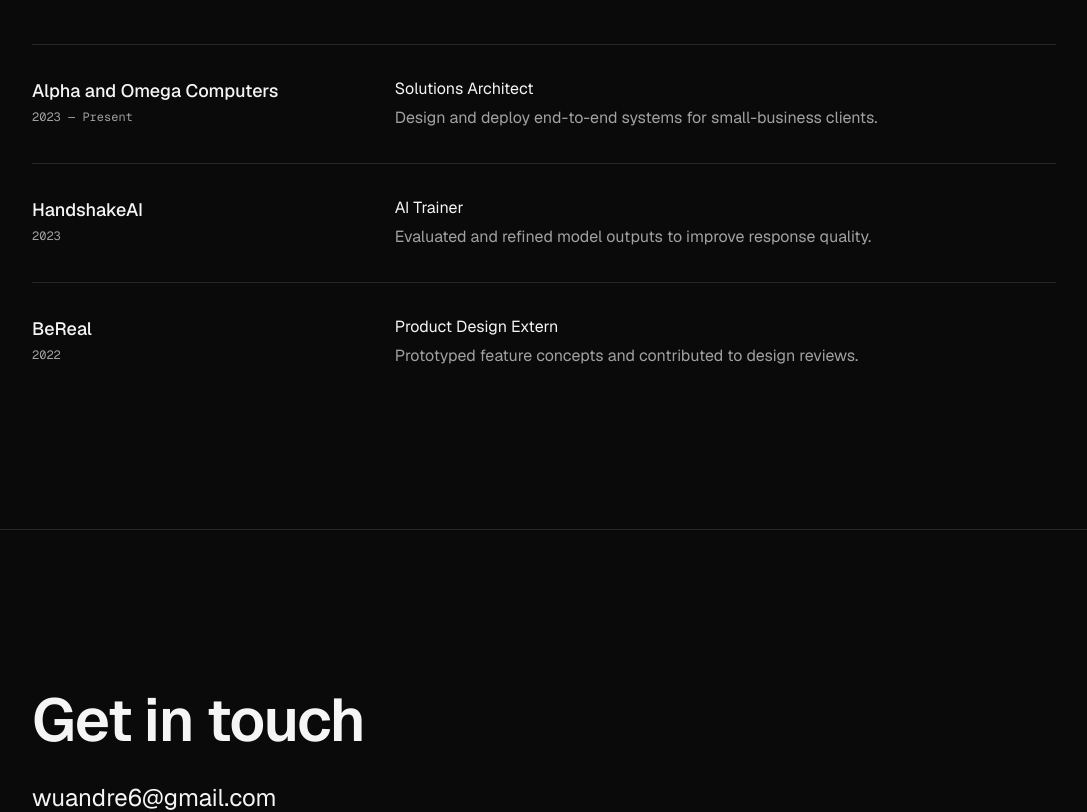
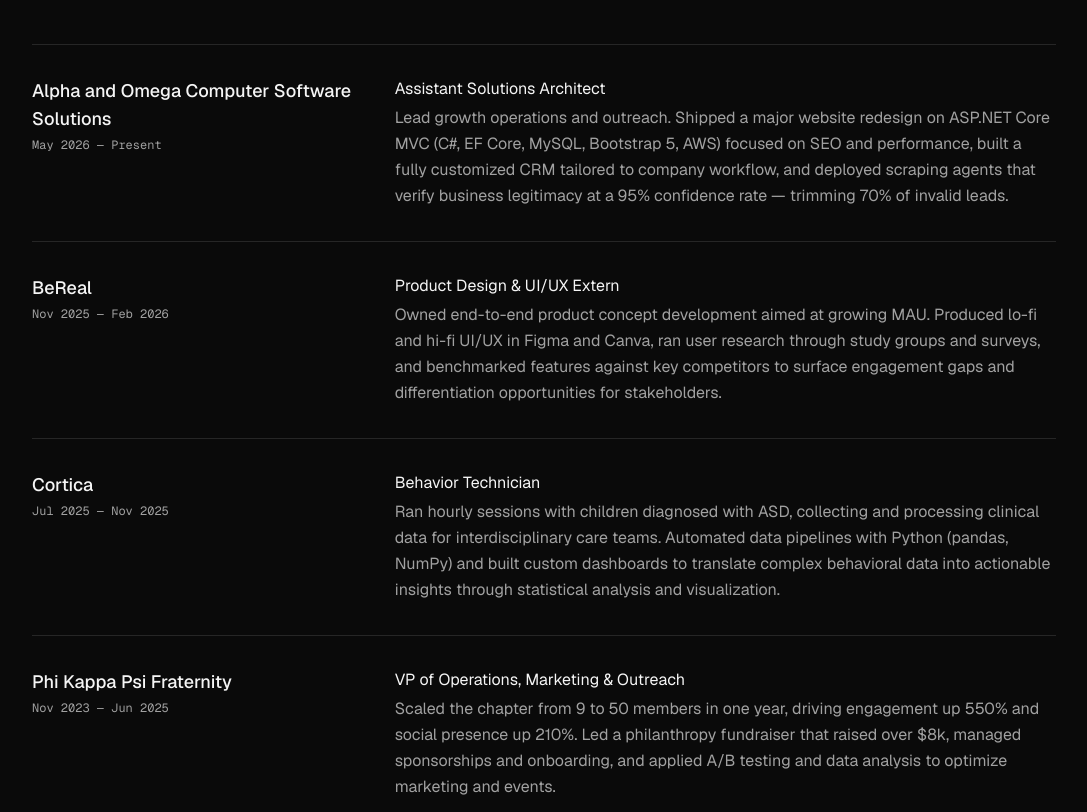
Before and after one commit to andre31517912/portfolio, a Next.js app: page / in a window 1280 px wide. Shown: the part 4441-5253 px from the top of the page, without its empty margins (96-1183 px from the left). Built offline with nearby package versions, Linux system fonts and the light colour scheme.

Commit message:
feat: update and expand professional experience details
Co-authored-by: andre31517912 <142716377+andre31517912@users.noreply.github.com>

```diff
--- a/content.ts
+++ b/content.ts
@@ -551,25 +551,39 @@ export type Experience = {
 
 export const experience: Experience[] = [
   {
-    company: "Alpha and Omega Computers",
-    role: "Solutions Architect",
-    date: "2023 — Present",
+    company: "Alpha and Omega Computer Software Solutions",
+    role: "Assistant Solutions Architect",
+    date: "May 2026 — Present",
     description:
-      "Design and deploy end-to-end systems for small-business clients.",
-  },
-  {
-    company: "HandshakeAI",
-    role: "AI Trainer",
-    date: "2023",
-    description:
-      "Evaluated and refined model outputs to improve response quality.",
+      "Lead growth operations and outreach. Shipped a major website redesign on ASP.NET Core MVC (C#, EF Core, MySQL, Bootstrap 5, AWS) focused on SEO and performance, built a fully customized CRM tailored to company workflow, and deployed scraping agents that verify business legitimacy at a 95% confidence rate — trimming 70% of invalid leads.",
   },
   {
     company: "BeReal",
-    role: "Product Design Extern",
-    date: "2022",
+    role: "Product Design & UI/UX Extern",
+    date: "Nov 2025 — Feb 2026",
     description:
-      "Prototyped feature concepts and contributed to design reviews.",
+      "Owned end-to-end product concept development aimed at growing MAU. Produced lo-fi and hi-fi UI/UX in Figma and Canva, ran user research through study groups and surveys, and benchmarked features against key competitors to surface engagement gaps and differentiation opportunities for stakeholders.",
+  },
+  {
+    company: "Cortica",
+    role: "Behavior Technician",
+    date: "Jul 2025 — Nov 2025",
+    description:
+      "Ran hourly sessions with children diagnosed with ASD, collecting and processing clinical data for interdisciplinary care teams. Automated data pipelines with Python (pandas, NumPy) and built custom dashboards to translate complex behavioral data into actionable insights through statistical analysis and visualization.",
+  },
+  {
+    company: "Phi Kappa Psi Fraternity",
+    role: "VP of Operations, Marketing & Outreach",
+    date: "Nov 2023 — Jun 2025",
+    description:
+      "Scaled the chapter from 9 to 50 members in one year, driving engagement up 550% and social presence up 210%. Led a philanthropy fundraiser that raised over $8k, managed sponsorships and onboarding, and applied A/B testing and data analysis to optimize marketing and events.",
+  },
+  {
+    company: "Self-Employed",
+    role: "Content Analyst",
+    date: "Mar 2022 — Apr 2025",
+    description:
+      "Grew client social accounts to 24K followers and 3.4M total likes. Analyzed KPIs (engagement rate, impressions, reach) via custom dashboards, evaluated sponsor campaigns on conversion and ROI, and used A/B testing to identify high-impact content formats.",
   },
 ]
 
@@ -578,7 +592,7 @@ export const contact = {
   email: "wuandre6@gmail.com",
   links: [
     { label: "GitHub", href: "https://github.com/andre31517912" },
-    { label: "LinkedIn", href: "#" },
+    { label: "LinkedIn", href: "https://www.linkedin.com/in/andre-wu-146088250" },
     { label: "Resume", href: "#" },
   ],
 }
```
